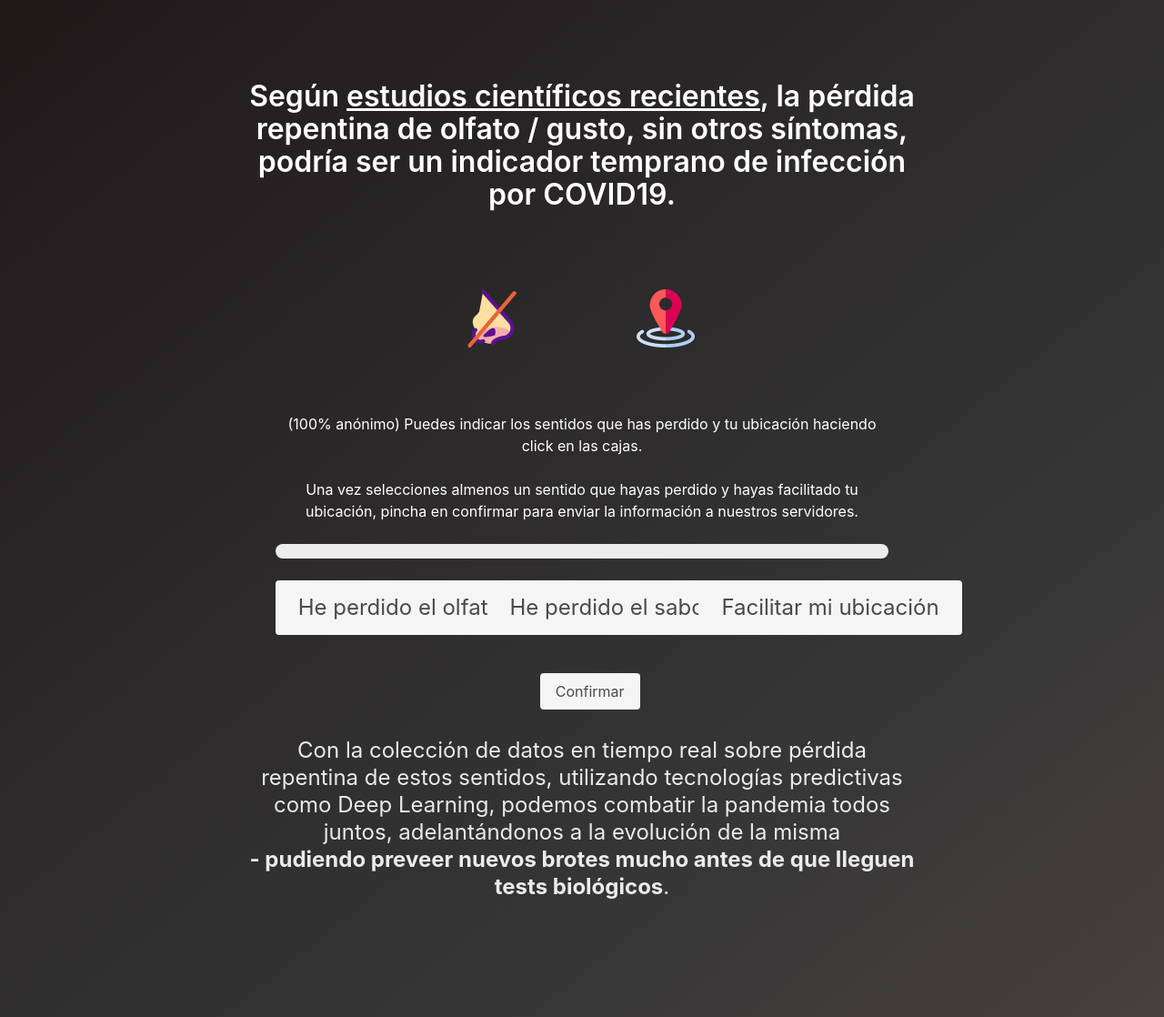
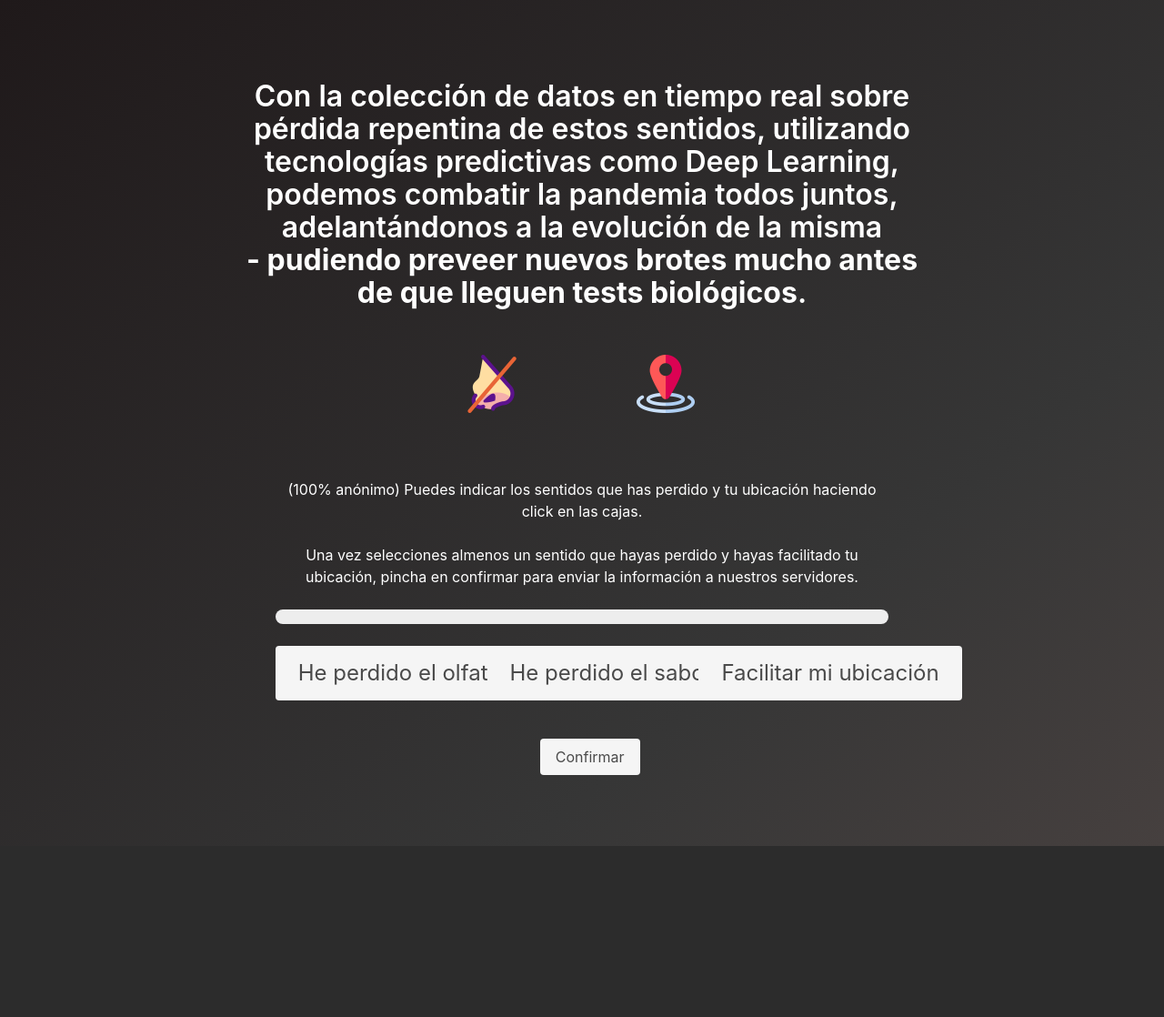
Before and after one commit to deeptony/sniffCOVID, a Flask app: page / in a window 1280 px wide. Shown: the part 56-1174 px from the top of the page at 91% size. After the commit the page ends 986 px from the top, so only its background shows below. Run offline with Flask 2, Linux system fonts and the light colour scheme; some libraries are stand-ins or nearby versions.

Commit message:
Updating landing orientation

```diff
--- a/templates/landing.html
+++ b/templates/landing.html
@@ -9,7 +9,8 @@
             <div class="column is-2">
             </div>
             <div class="column is-8">
-              <h1 class="title is-3" style="margin-bottom:50px;">Según <a href="#"><u>estudios científicos recientes</u></a>, la pérdida repentina de olfato / gusto, sin otros síntomas, podría ser un indicador temprano de infección por COVID19.<br><br></h1>
+              <!--<h1 class="title is-3" style="margin-bottom:50px;">Según <a href="#"><u>estudios científicos recientes</u></a>, la pérdida repentina de olfato / gusto, sin otros síntomas, podría ser un indicador temprano de infección por COVID19.<br><br></h1>-->
+              <h1 class="title is-3" style="margin-bottom:50px;">Con la colección de datos en tiempo real sobre pérdida repentina de estos sentidos, utilizando tecnologías predictivas como Deep Learning, podemos combatir la pandemia todos juntos, adelantándonos a la evolución de la misma <br><b> - pudiendo preveer nuevos brotes mucho antes de que lleguen tests biológicos</b>.</h1>
               <!--<h2 class="title is-4" style="margin-bottom:40px;">Click on cards to access profiles</h2>-->
               <!-- informative icons -->
               <div class="columns is-multiline is-mobile is-centered" style="margin-bottom:60px;">
@@ -75,7 +76,7 @@
               </div>
               </div>
               <!--informative content-->
-              <h6 class="subtitle is-4" style="margin-bottom:80px;">Con la colección de datos en tiempo real sobre pérdida repentina de estos sentidos, utilizando tecnologías predictivas como Deep Learning, podemos combatir la pandemia todos juntos, adelantándonos a la evolución de la misma <br><b> - pudiendo preveer nuevos brotes mucho antes de que lleguen tests biológicos</b>.</h6>
+              <!--<h6 class="subtitle is-4" style="margin-bottom:80px;">Con la colección de datos en tiempo real sobre pérdida repentina de estos sentidos, utilizando tecnologías predictivas como Deep Learning, podemos combatir la pandemia todos juntos, adelantándonos a la evolución de la misma <br><b> - pudiendo preveer nuevos brotes mucho antes de que lleguen tests biológicos</b>.</h6>-->
             </div>
             <script>
               var x = document.getElementById("demo")
```
